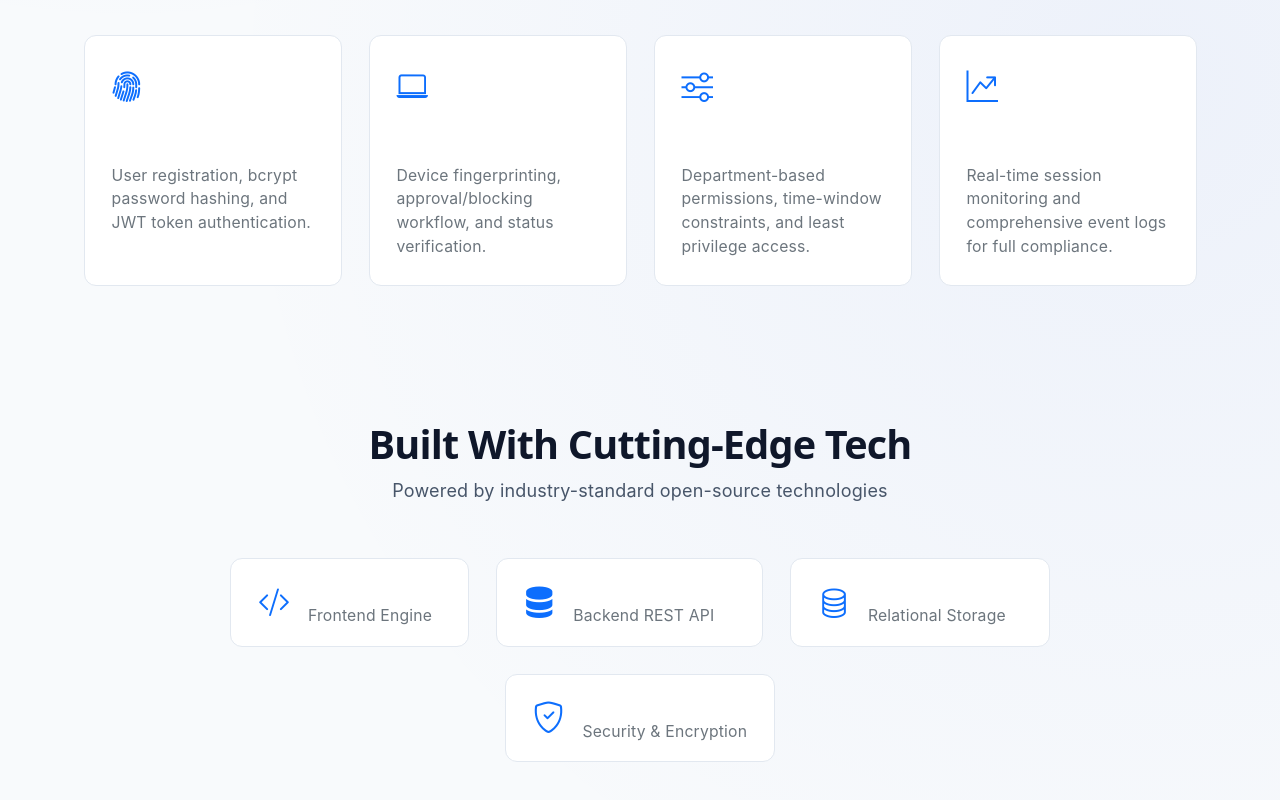
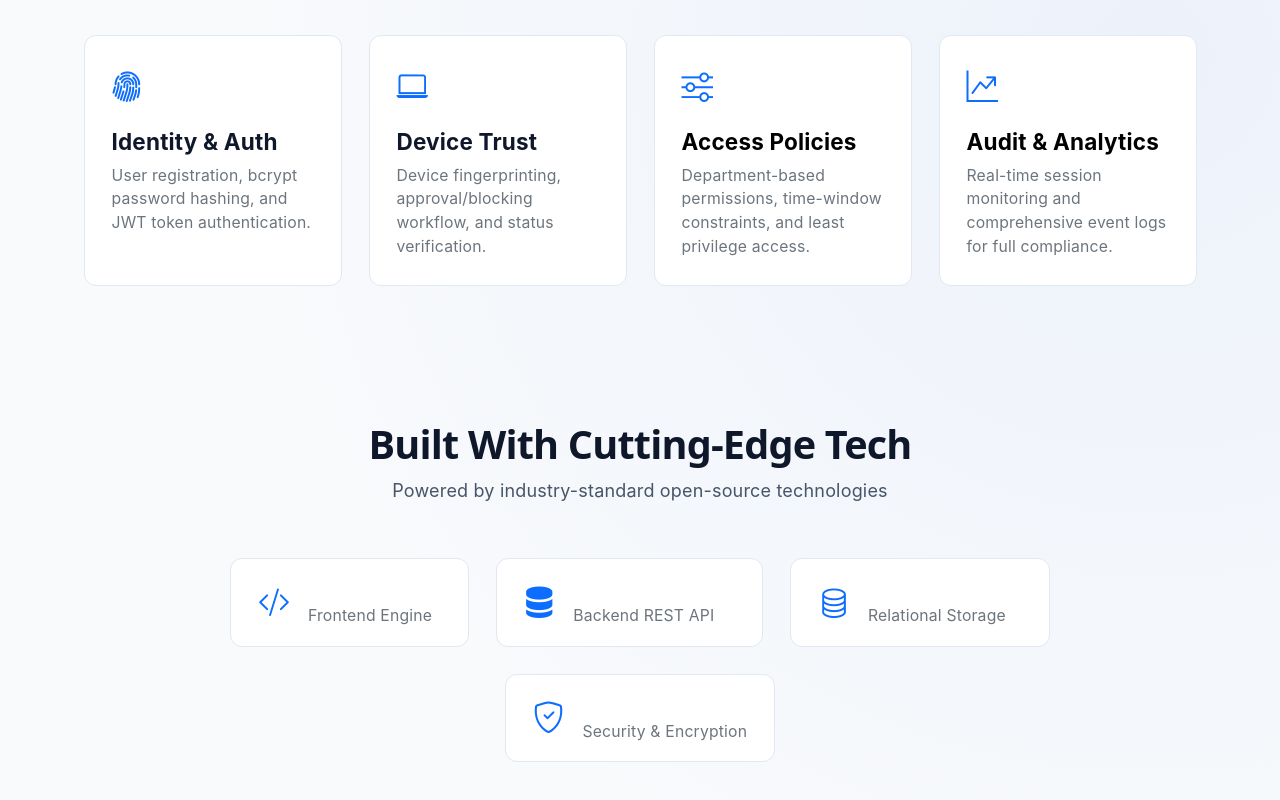
Before and after one commit to akshai-6055/trustguard-ai, a React (Vite) app in the folder client/: page / in a window 1280 px wide. Shown: the part 1958-2758 px from the top of the page. Built offline with nearby package versions, Linux system fonts and the light colour scheme.

Commit message:
Update Landing page styles and text color for better visibility

```diff
--- a/client/src/pages/Landing.css
+++ b/client/src/pages/Landing.css
@@ -397,6 +397,6 @@
 /* Footer */
 .landing-footer {
   border-top: 1px solid #e2e8f0;
-  padding: 3rem 0 2rem;
+  padding: 2rem 0 1rem;
   background: #f8fafc;
 }
--- a/client/src/pages/Landing.jsx
+++ b/client/src/pages/Landing.jsx
@@ -257,7 +257,7 @@ const Landing = () => {
                 <div className="text-primary mb-3 fs-3">
                   <i className="bi bi-fingerprint"></i>
                 </div>
-                <h4 className="fs-5 fw-bold text-white mb-2">Identity & Auth</h4>
+                <h4 className="fs-5 fw-bold text-blackmb-2">Identity & Auth</h4>
                 <p className="text-secondary small mb-0">
                   User registration, bcrypt password hashing, and JWT token authentication.
                 </p>
@@ -269,7 +269,7 @@ const Landing = () => {
                 <div className="text-primary mb-3 fs-3">
                   <i className="bi bi-laptop"></i>
                 </div>
-                <h4 className="fs-5 fw-bold text-white mb-2">Device Trust</h4>
+                <h4 className="fs-5 fw-bold text-blackmb-2">Device Trust</h4>
                 <p className="text-secondary small mb-0">
                   Device fingerprinting, approval/blocking workflow, and status verification.
                 </p>
@@ -281,7 +281,7 @@ const Landing = () => {
                 <div className="text-primary mb-3 fs-3">
                   <i className="bi bi-sliders"></i>
                 </div>
-                <h4 className="fs-5 fw-bold text-white mb-2">Access Policies</h4>
+                <h4 className="fs-5 fw-bold text-black mb-2">Access Policies</h4>
                 <p className="text-secondary small mb-0">
                   Department-based permissions, time-window constraints, and least privilege access.
                 </p>
@@ -293,7 +293,7 @@ const Landing = () => {
                 <div className="text-primary mb-3 fs-3">
                   <i className="bi bi-graph-up-arrow"></i>
                 </div>
-                <h4 className="fs-5 fw-bold text-white mb-2">Audit & Analytics</h4>
+                <h4 className="fs-5 fw-bold text-black mb-2">Audit & Analytics</h4>
                 <p className="text-secondary small mb-0">
                   Real-time session monitoring and comprehensive event logs for full compliance.
                 </p>
```
